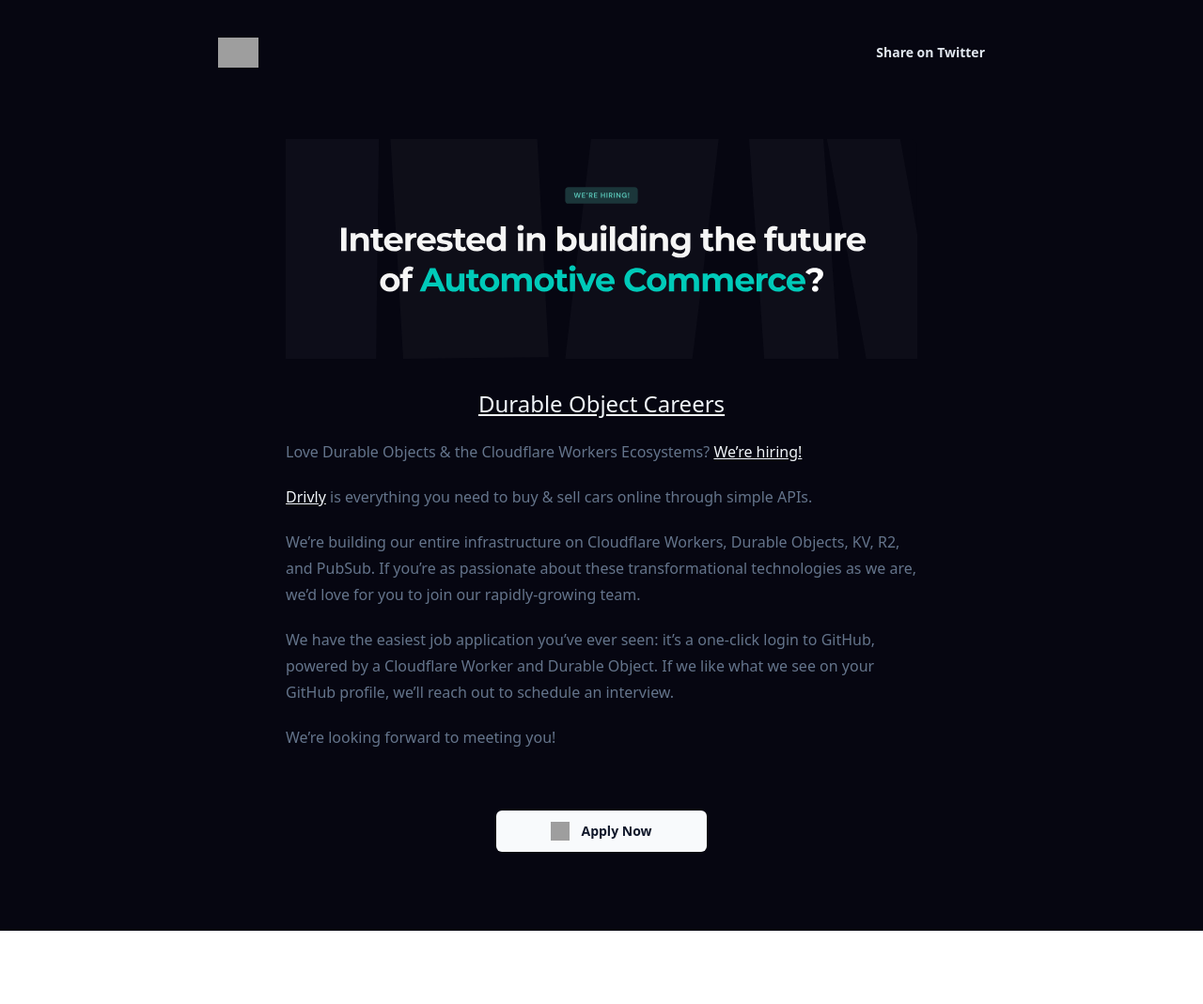
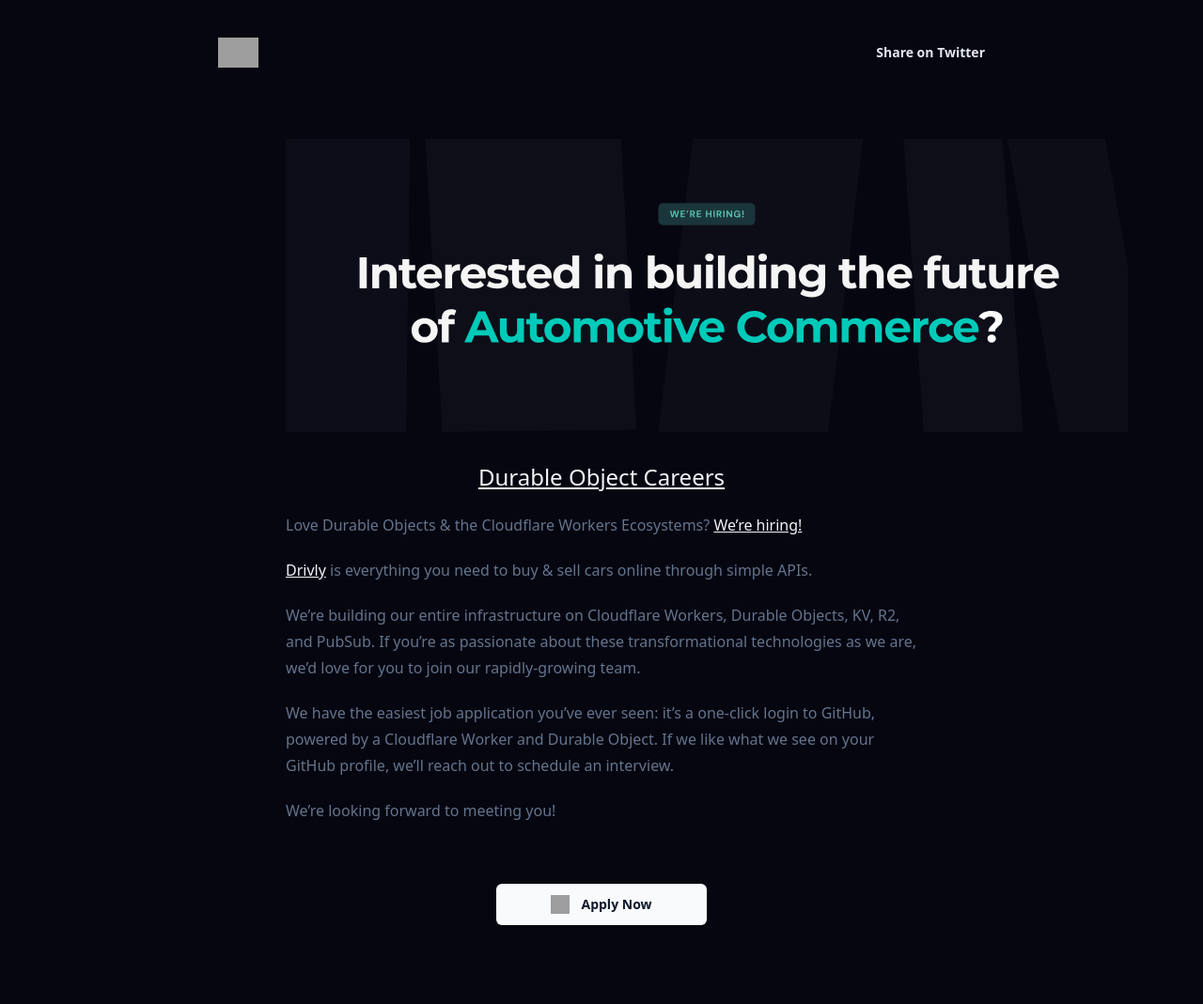
Before and after one commit to drivly/careers.do, a Jekyll site: the page built from README.md, in a window 1280 px wide. Shown: the whole page at 94% size. Built offline with Jekyll 4.4.1, drawn with Linux system fonts in a browser that asks for light colours; nearby versions of some CDN libraries; our own code applies the rules of GitHub Pages for plain Markdown files; before the commit the page ends 991 px from its top, so only the background shows below that; grey boxes are pictures that could not be loaded.

Commit message:
updated prose Img

```diff
--- a/_layouts/default.html
+++ b/_layouts/default.html
@@ -30,7 +30,7 @@
   <div class="relative flex min-h-screen flex-col justify-center overflow-hidden bg-[#060611] py-4 sm:py-1">
     <div class="mx-auto max-w-4xl px-4 mt-6 sm:py-10 text-center sm:px-6 lg:px-8">
       <div
-        class="mx-auto mt-6 max-w-4xl text-md tracking-loose text-slate-500 prose py-6 prose-a:text-slate-100 prose-h1:text-2xl prose-img:hidden sm:prose-img:block prose-p:text-left prose-p:max-w-2xl">
+        class="mx-auto mt-6 max-w-4xl text-md tracking-loose text-slate-500 prose py-6 prose-a:text-slate-100 prose-h1:text-2xl prose-img:max-w-4xl prose-p:text-left prose-p:max-w-2xl">
         {{ content }}
       </div>
 
```
